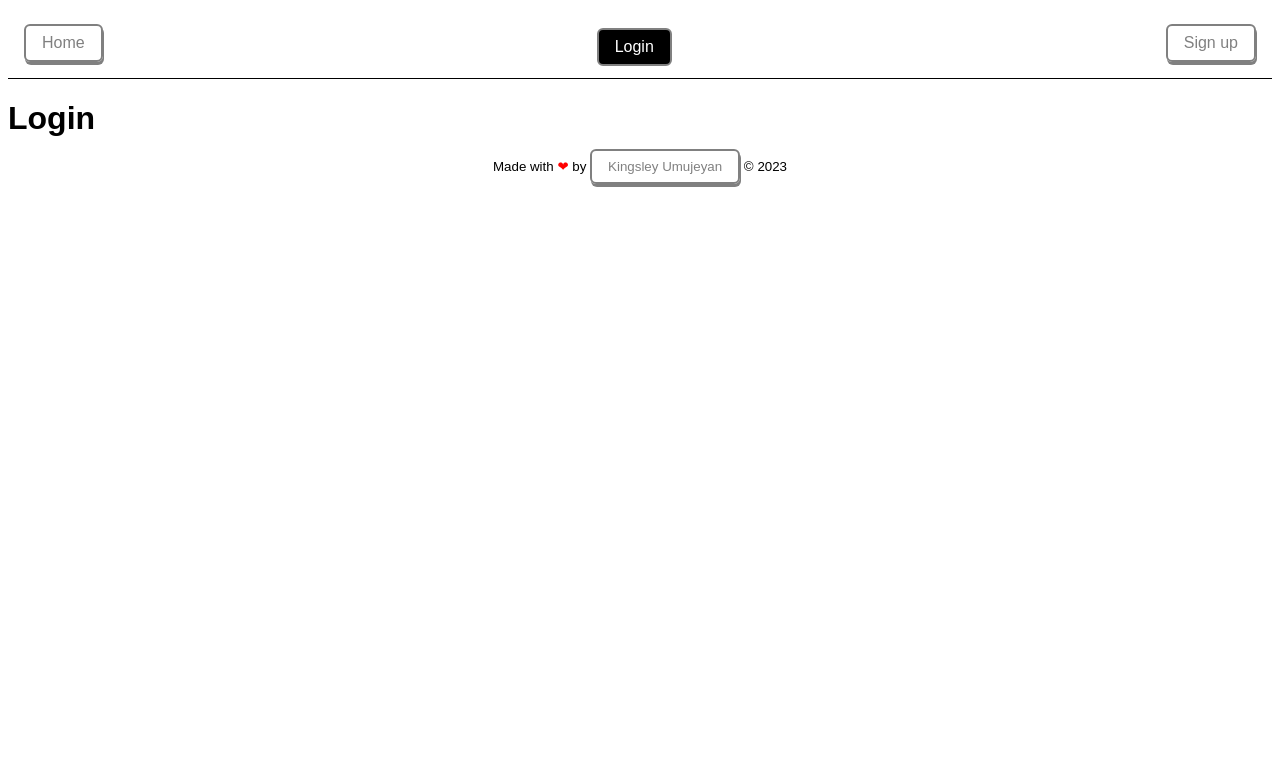
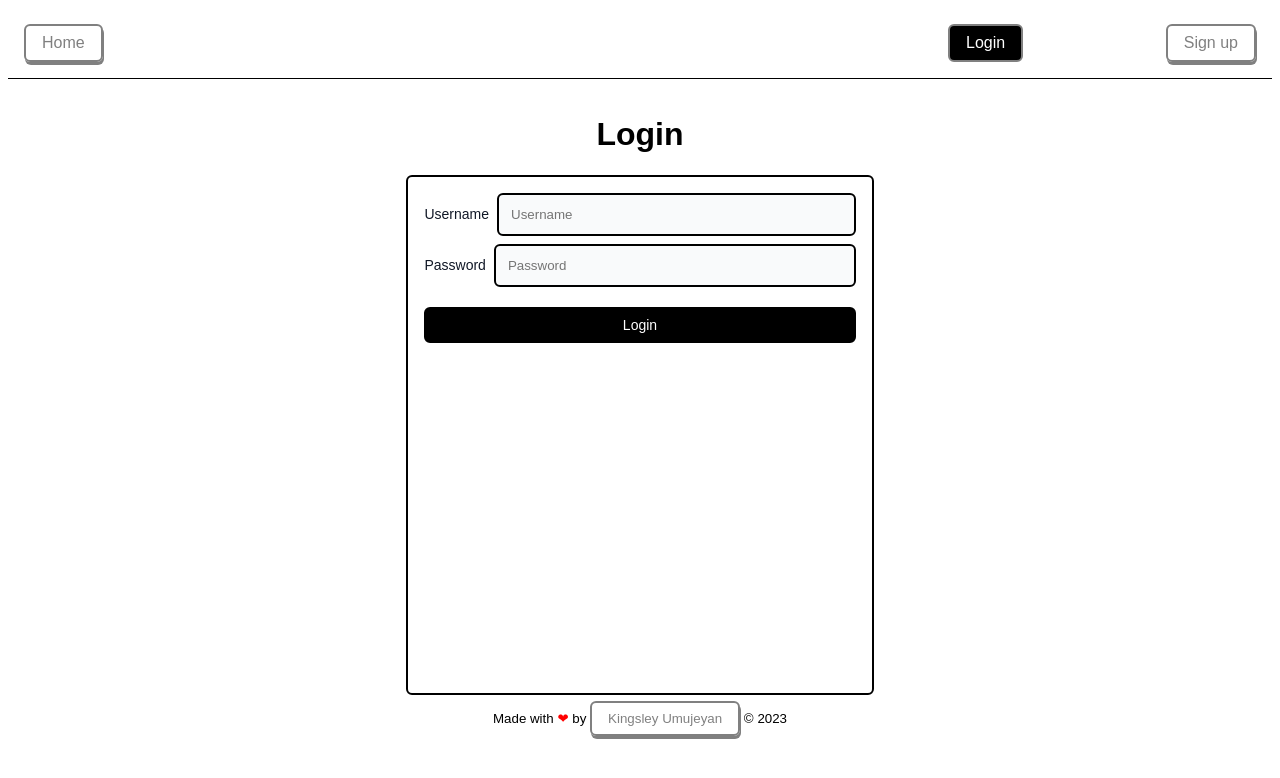
Before and after one commit to kuicpet/fake_authentication, a Vue app: page /login in a window 1280 px wide. Shown: the top 778 px of the page. Built offline with nearby package versions, Linux system fonts and the light colour scheme.

Commit message:
ft--updated store,authguard,login views

```diff
--- a/src/assets/main.css
+++ b/src/assets/main.css
@@ -23,13 +23,14 @@ a {
 a:hover {
     color: white;
     background-color: black;
-    transform: translateY(4px) ;
+    /*transform: translateY(2px) ;*/
     box-shadow:0 0 0 ;
+
 }
 
 .router-link-active {
     color: white;
     background-color: black;
-    transform: translateY(4px) ;
+    /*transform: translateY(2px) ;*/
     box-shadow:0 0 0 ;
 }
--- /dev/null
+++ b/src/authGuard.js
@@ -0,0 +1,19 @@
+import store from './store'
+
+const authGuard = (to, from, next) => {
+  if (to.matched.some((record) => record.meta.requireAuth)) {
+    if (!store.state.loggedIn) {
+      next('/login')
+      return
+    }
+  }
+  if (to.matched.some((record) => record.meta.requireGuest)) {
+    if (store.state.loggedIn) {
+      next('/products')
+      return
+    }
+  }
+  next()
+}
+
+export default authGuard
--- a/src/components/Navbar.vue
+++ b/src/components/Navbar.vue
@@ -1,9 +1,11 @@
 <template>
     <header class="nav">
         <RouterLink to="/">Home</RouterLink>
-        <RouterLink to="/login" v-if="!isAuthenticated">Login</RouterLink>
-        <RouterLink to="/signup" v-if="!isAuthenticated">Sign up</RouterLink>
-        <RouterLink to="/products" v-else>Products</RouterLink>
+        <div class="links">
+            <RouterLink to="/login" v-if="!isAuthenticated">Login</RouterLink>
+            <RouterLink to="/signup" v-if="!isAuthenticated">Sign up</RouterLink>
+            <RouterLink to="/products" v-else>Products</RouterLink>
+        </div>
         <button @click="handleLogout" v-if="isAuthenticated">Logout</button>
     </header>
 </template>
@@ -39,4 +41,32 @@ import { computed } from '@vue/reactivity';
         padding: 1rem;
         background: white;
     }
+    .links {
+        display: flex;
+        margin-left: auto;
+        justify-content: space-between;
+        width: 25%;
+        align-items: center;
+    }
+    button {
+    margin-top: 0.75rem;
+    border: 2px solid black;
+    border-radius: 0.375rem;
+    font-size: 0.875rem;
+    background-color: black;
+    color: white;
+    padding: 0.5rem 1.25rem;
+    text-align: center;
+    cursor: pointer;
+}
+    @media screen and (max-width: 1024px) {
+        .links {
+            width: 50%;
+        }
+    }
+    @media screen and (max-width: 400px) {
+        .links {
+            width: 100%;
+        }
+    }
 </style>
--- a/src/router/index.js
+++ b/src/router/index.js
@@ -1,9 +1,9 @@
 import { createRouter, createWebHistory } from 'vue-router'
+import authGuard from '../authGuard'
 
 // views
 import Home from '../views/Home.vue'
-import Products from '../views/Products.vue'
-import Product from '../views/ProductDetails.vue'
+import NotFound from '../views/NotFound.vue'
 
 // routes
 const routes = [
@@ -11,41 +11,55 @@ const routes = [
     name: 'Home',
     path: '/',
     component: Home,
-    children: [
+  },
   {
     name: 'Products',
     path: '/products',
-        component: Products,
+    component: () => import('@/views/Products.vue'),
     meta: {
-          authIsRequired: true,
+      //authIsRequired: true,
+      requireAuth: true
     },
+    beforeEnter: authGuard
   },
   {
     name: 'Product',
     path: '/products/:productId',
-        component: Product,
+    component: () => import('@/views/ProductDetails.vue'),
     meta: {
-          authIsRequired: true,
+      //authIsRequired: true,
+      requireAuth: true
     },
-      },
-    ],
+    beforeEnter: authGuard
   },
   {
     name: 'Signup',
     path: '/signup',
     component: () => import('@/views/Signup.vue'),
+    meta: {
+      // authIsRequired: true,
+      requireGuest: true
+    },
   },
   {
     name: 'Login',
     path: '/login',
     component: () => import('@/views/Login.vue'),
+    meta: {
+      // authIsRequired: true,
+      requireGuest: true
     },
+  },
+  {
+    path: '/:pathMatch(.*)*',
+    component: NotFound
+  }
 ]
 
 // router
 const router = createRouter({ history: createWebHistory(), routes })
 
-const isAuthenticated = () => !!localStorage.getItem('token')
+/* const isAuthenticated = () => !!localStorage.getItem('token')
 
 const canUserAccess = (to) => {
   if (!isAuthenticated() && to.meta.authIsRequired && to.name !== 'Login') {
@@ -66,5 +80,5 @@ router.beforeEach((to, from) => {
       name: 'Login',
     }
   }
-})
+})*/
 export default router
--- a/src/store.js
+++ b/src/store.js
@@ -0,0 +1,17 @@
+import { createStore } from 'vuex'
+
+const store = createStore({
+  state: {
+    loggedIn: false,
+  },
+  mutations: {
+    login(state) {
+      state.loggedIn = true
+    },
+    logout(state) {
+      state.loggedIn = false
+    },
+  },
+})
+
+export default store
--- a/src/views/Login.vue
+++ b/src/views/Login.vue
@@ -1,3 +1,117 @@
 <template>
-    <h1>Login</h1>
+    <div class="form">
+        <h1>Login</h1>
+        <form>
+            <div>
+                <label for="username">Username</label>
+                <input type="text" placeholder="Username" v-model="userName">
+            </div>
+            <div>
+                <label for="password">Password</label>
+                <input type="text" placeholder="Password" v-model="password">
+            </div>
+            <div>
+                <button @click="handleLogin">Login</button>
+            </div>
+        </form>
+    </div>
 </template>
+
+<script>
+    import {ref} from '@vue/reactivity'
+    import { useRouter } from 'vue-router';
+
+    export default {
+        setup(){
+            const userName = ref('')
+            const password = ref('')
+
+            const router = useRouter()
+
+            const dummyData = {
+                userName: 'kuic',
+                password: 'password',
+            }
+
+            const handleLogin = () => {
+                if(
+                    userName.value === dummyData.userName && password.value === dummyData.password
+                ){
+                    localStorage.setItem('token', 'morenike')
+                    alert('Login successful!!!')
+                    router.push({name: 'Products'})
+                } else {
+                    alert("Username or Password is incorrect!!!");
+                }
+            }
+            return {
+                userName,
+                password,
+                handleLogin,
+            }
+        }
+    }
+</script>
+
+<style>
+    .form {
+        display: flex;
+        flex-direction: column;
+        align-items: center;
+        justify-content: center;
+        height: 75vh;
+        margin: 1rem;
+    }
+    form {
+        border: 2px solid black;
+        width: 35%;
+        max-width: 48rem;
+        height: 90%;
+        border-radius: 0.375rem;
+        padding: 1rem;
+    }
+
+
+    form div {
+        display: flex;
+        align-items: center;
+        gap: 0.5rem;
+        margin-bottom: 0.5rem;
+    }
+    label {
+        display: block;
+        font-size: 0.875rem;
+    line-height: 1.25rem;
+    font-weight: 500;
+    --tw-text-opacity: 1;
+    color: rgb(17 24 39 / var(--tw-text-opacity));
+
+    }
+    input {
+        --tw-bg-opacity: 1;
+    background-color: rgb(249 250 251 / var(--tw-bg-opacity));
+    border: 2px solid black;
+    outline: 2px solid transparent;
+    outline-offset: 2px;
+    width: 100%;
+    border-radius: 0.375rem;
+    padding: 0.75rem;
+    }
+button {
+    margin-top: 0.75rem;
+    border: 2px solid black;
+    border-radius: 0.375rem;
+    font-size: 0.875rem;
+    background-color: black;
+    color: white;
+    width: 100%;
+    padding: 0.5rem 1.25rem;
+    text-align: center;
+    cursor: pointer;
+}
+    @media screen and (max-width: 1024px) {
+        form {
+            width: 50%;
+        }
+    }
+</style>
--- a/src/views/Products.vue
+++ b/src/views/Products.vue
@@ -1,3 +1,3 @@
 <template>
-    Products
+    <h1>Products</h1>
 </template>
```
Lines whose indentation alone changed are shown as unchanged.
